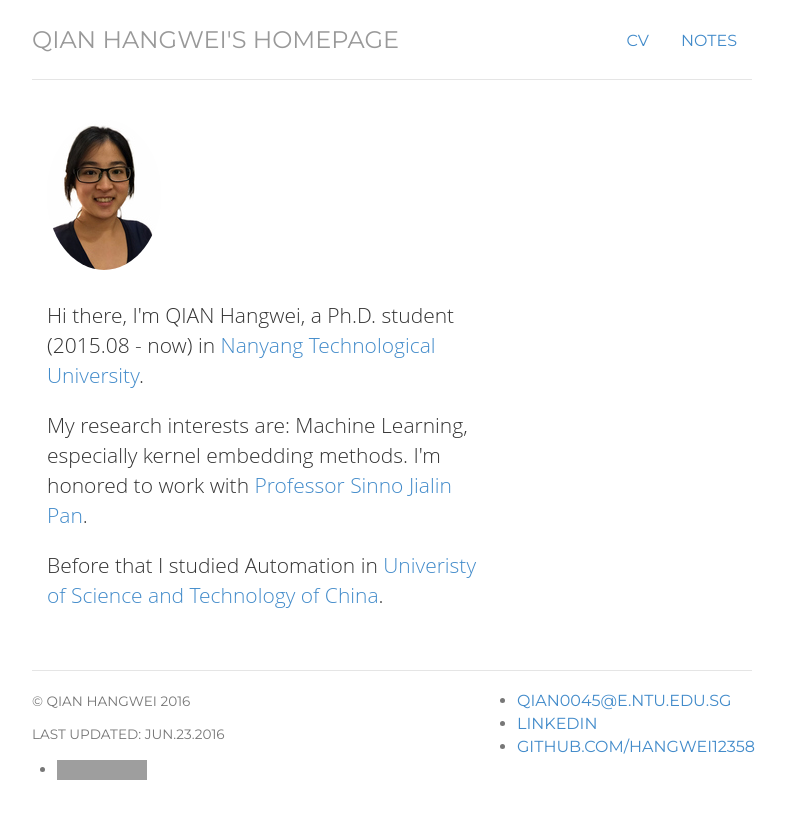
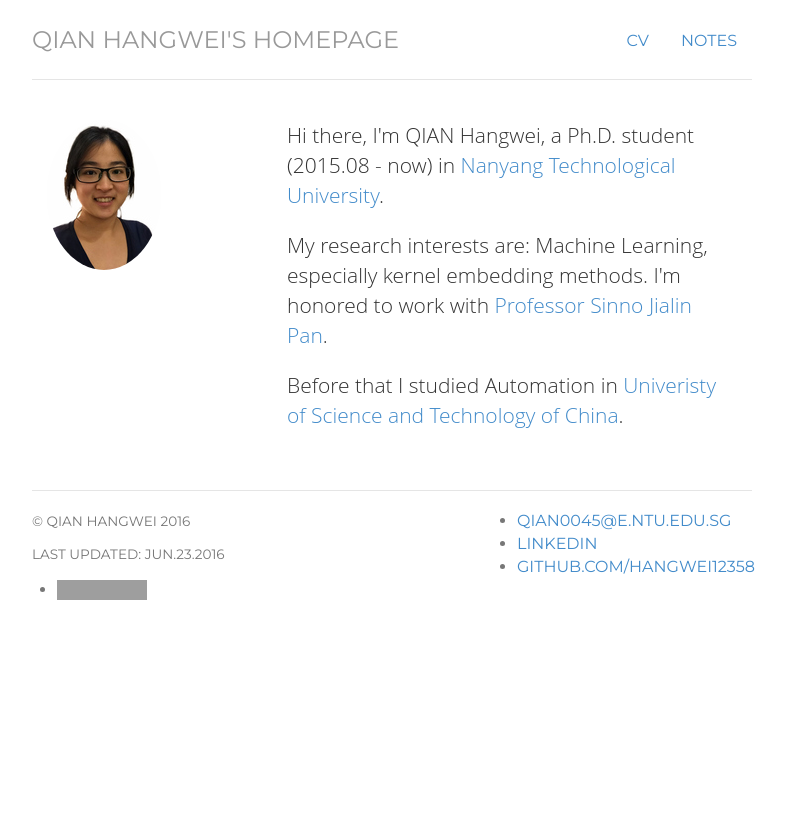
Before and after one commit to Hangwei12358/Hangwei12358.github.io, a Jekyll site: the page built from index.html, in a window 1280 px wide. Shown: the top 819 px of the page, without its empty margins (248-1033 px from the left). Built offline with Jekyll 4.4.1, drawn with Linux system fonts in a browser that asks for light colours; grey boxes are pictures that could not be loaded.

Commit message:
Revert "1"
This reverts commit 923dd45834bc9d067489c35ef024ca8e26f3e1ee.

```diff
--- a/index.html
+++ b/index.html
@@ -6,7 +6,7 @@
 ---
 <!-- <div class="jumbotron"> -->
 <div class="row marketing">
-	<div class="col-sm-6">
+	<div class="col-sm-4">
 	<img  class="img-circle avatar" alt="QIAN Hangwei" src="img/Qian_Hangwei.jpg">
 	</div>
 	<div itemscope itemtype="http://data-vocabulary.org/Person" class="col-sm-8">
@@ -15,6 +15,5 @@
 
     <p class = "lead"> Before that I studied Automation in<a href="http://en.ustc.edu.cn/" target = "_blank"> Univeristy of Science and Technology of China</a>.</p>
 	</div>
-
 </div>
 <!-- </div> -->
```
